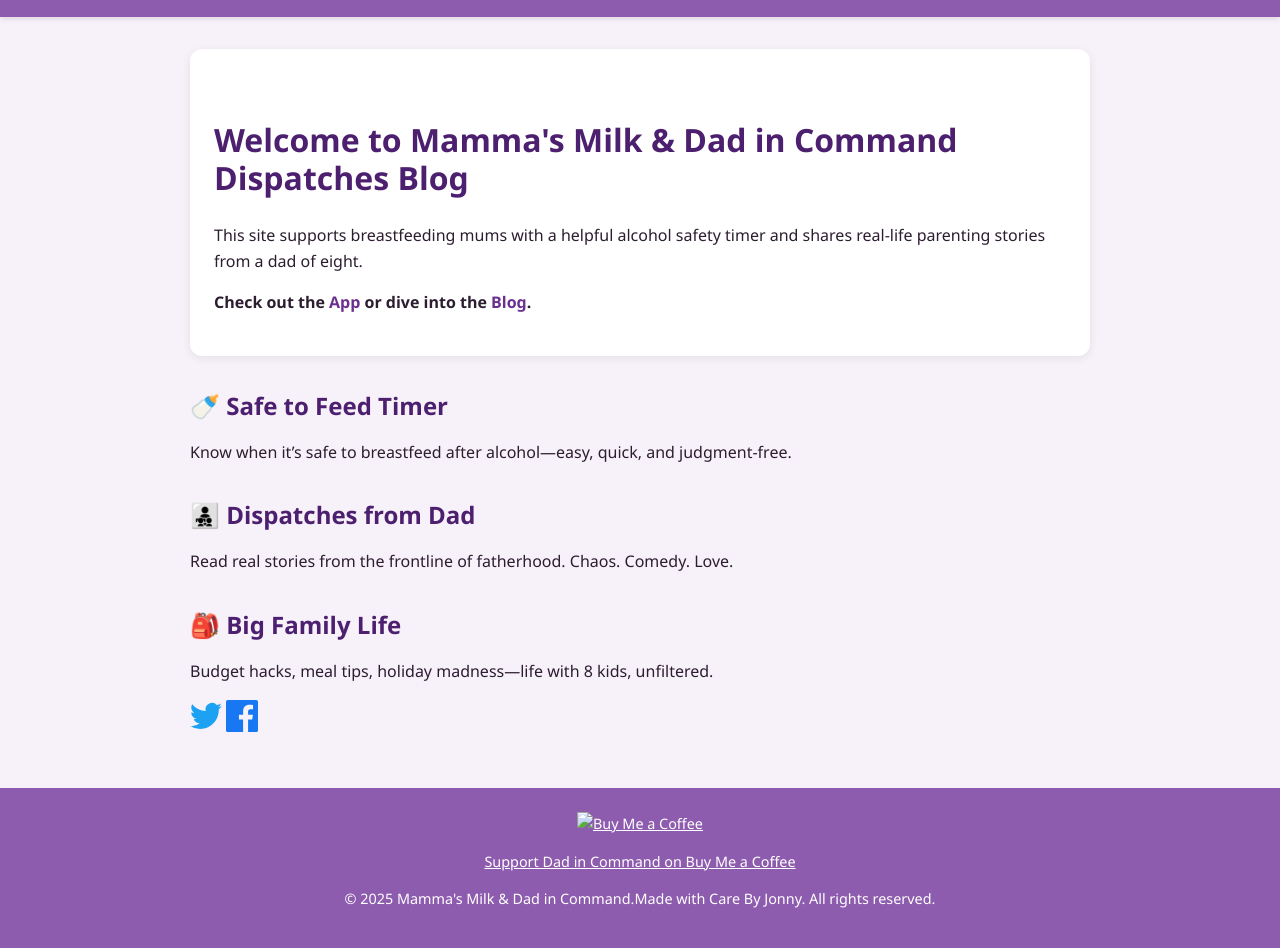
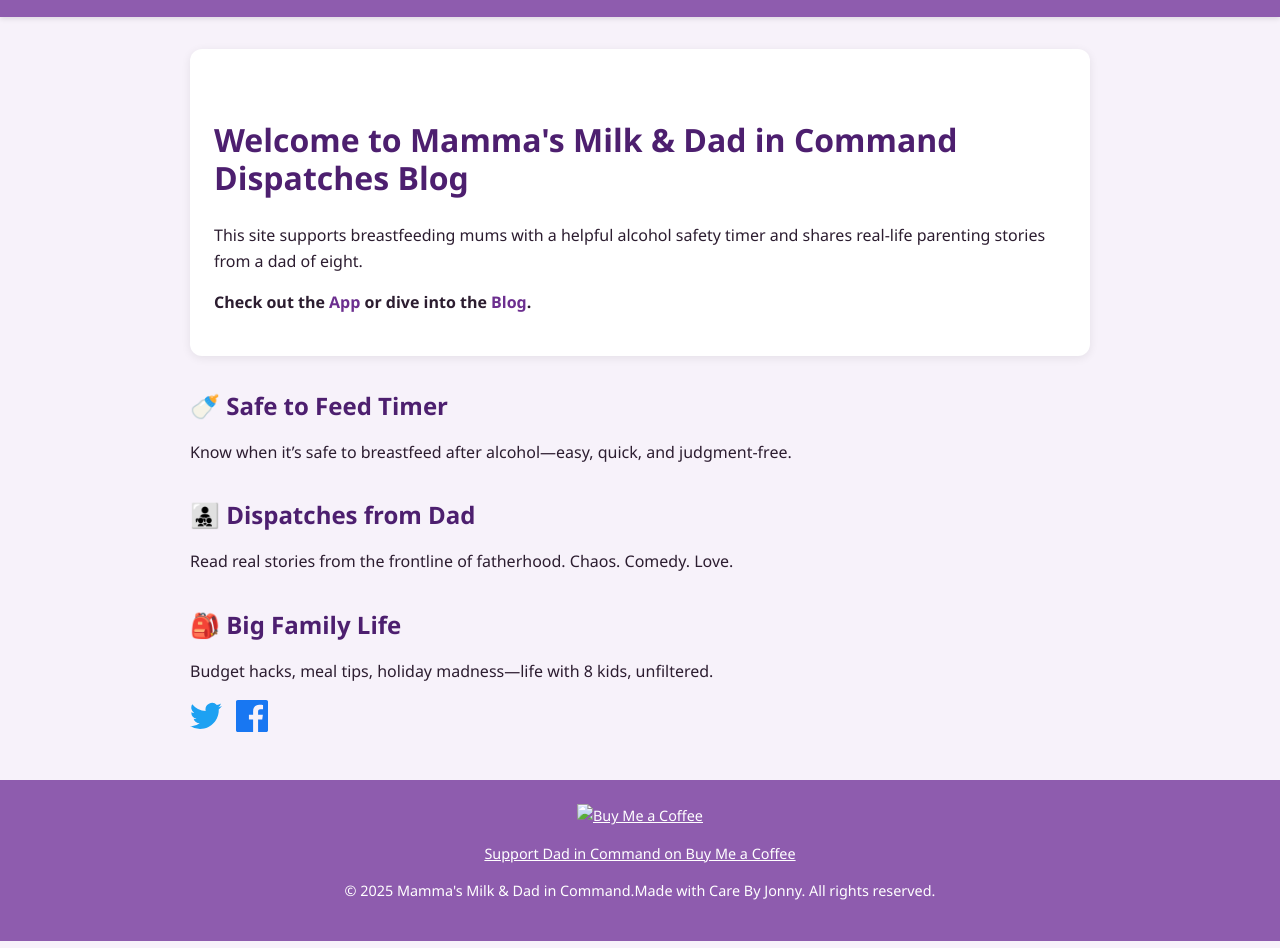
Before and after one commit to dadincommand/dadincommand.github.io, a Jekyll site: the page built from index.md, in a window 1280 px wide. Shown: the part 361-1309 px from the top of the page. Built offline with Jekyll 4.4.1, drawn with Linux system fonts in a browser that asks for light colours.

Commit message:
Added social share buttons for Facebook and Twitter

```diff
--- a/css/style.css
+++ b/css/style.css
@@ -16,7 +16,23 @@
   display: block;
   border-bottom: 3px solid #000; /* optional: gives a nice divider */
 }
+.social-share {
+  margin: 1em 0;
+}
 
+.social-share a {
+  margin-right: 10px;
+  display: inline-block;
+  transition: transform 0.2s;
+}
+
+.social-share svg {
+  vertical-align: middle;
+}
+
+.social-share a:hover svg {
+  transform: scale(1.2);
+}
 /* Headings */
 h1, h2, h3, h4, h5, h6 {
   color: #4d1f6f; /* Darker heading colour */
```
